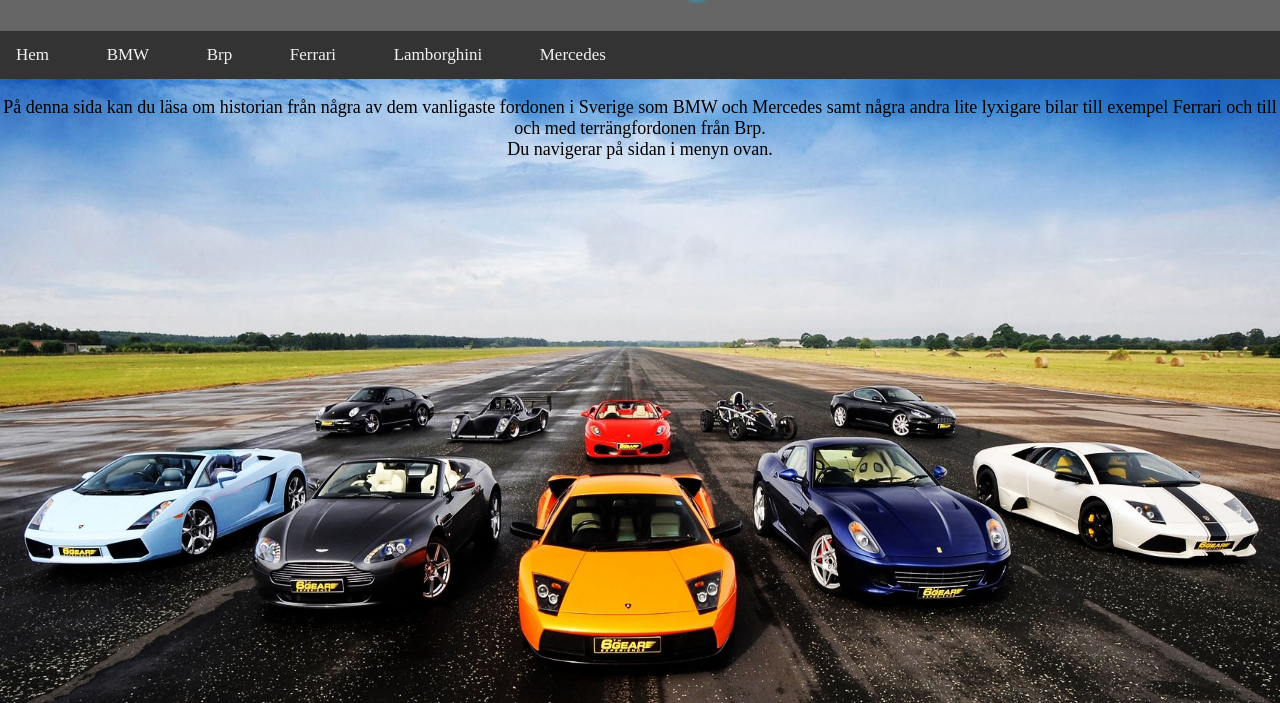
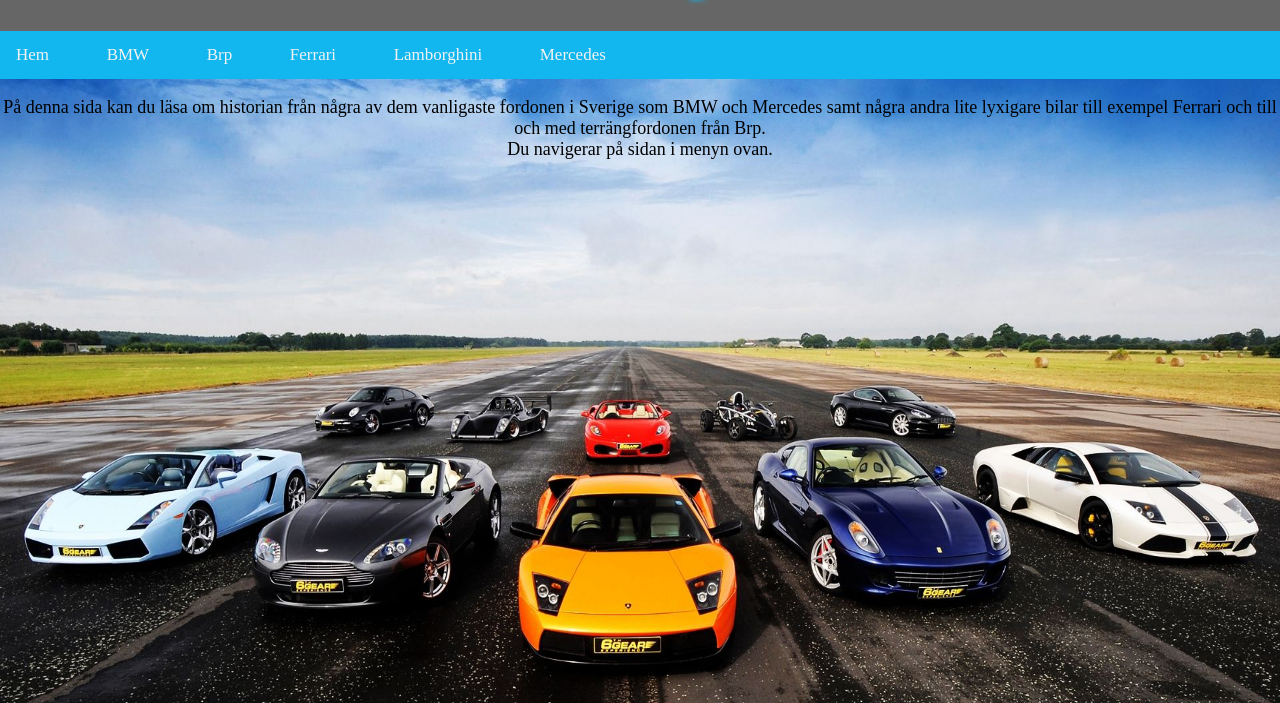
Before and after one commit to fuckboicarl/fuckboicarl.github.io, a plain HTML site: page slutprojekt/index.html in a window 1280 px wide. Shown: the part 97-800 px from the top of the page. Drawn offline with Linux system fonts and the light colour scheme.

Commit message:
Update css.css

```diff
--- a/slutprojekt/css.css
+++ b/slutprojekt/css.css
@@ -31,7 +31,7 @@ h1{
 }
 
 .topnav {
-    background-color: #333;
+    background-color: #11b7ee;
     overflow: hidden;
 }
 
```
